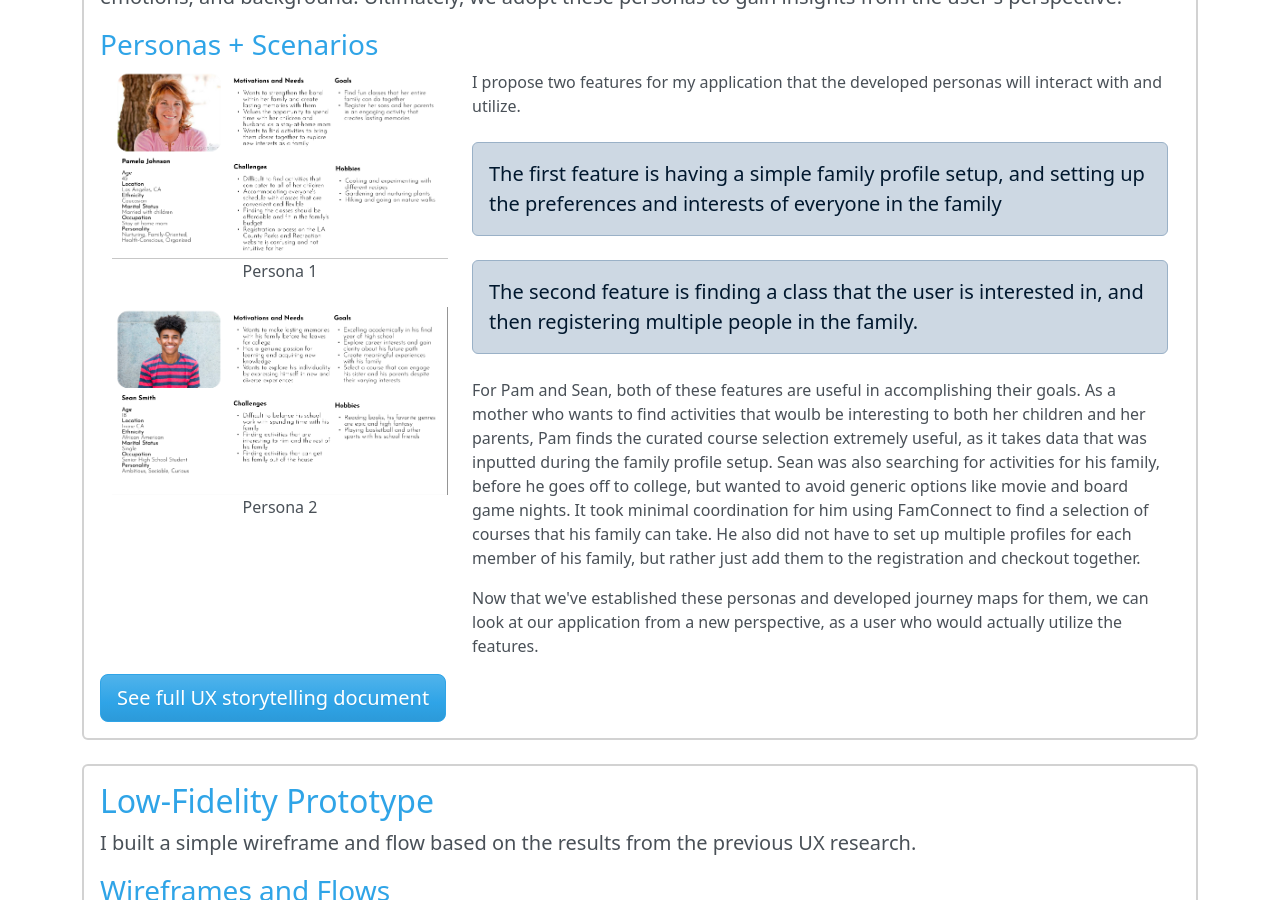
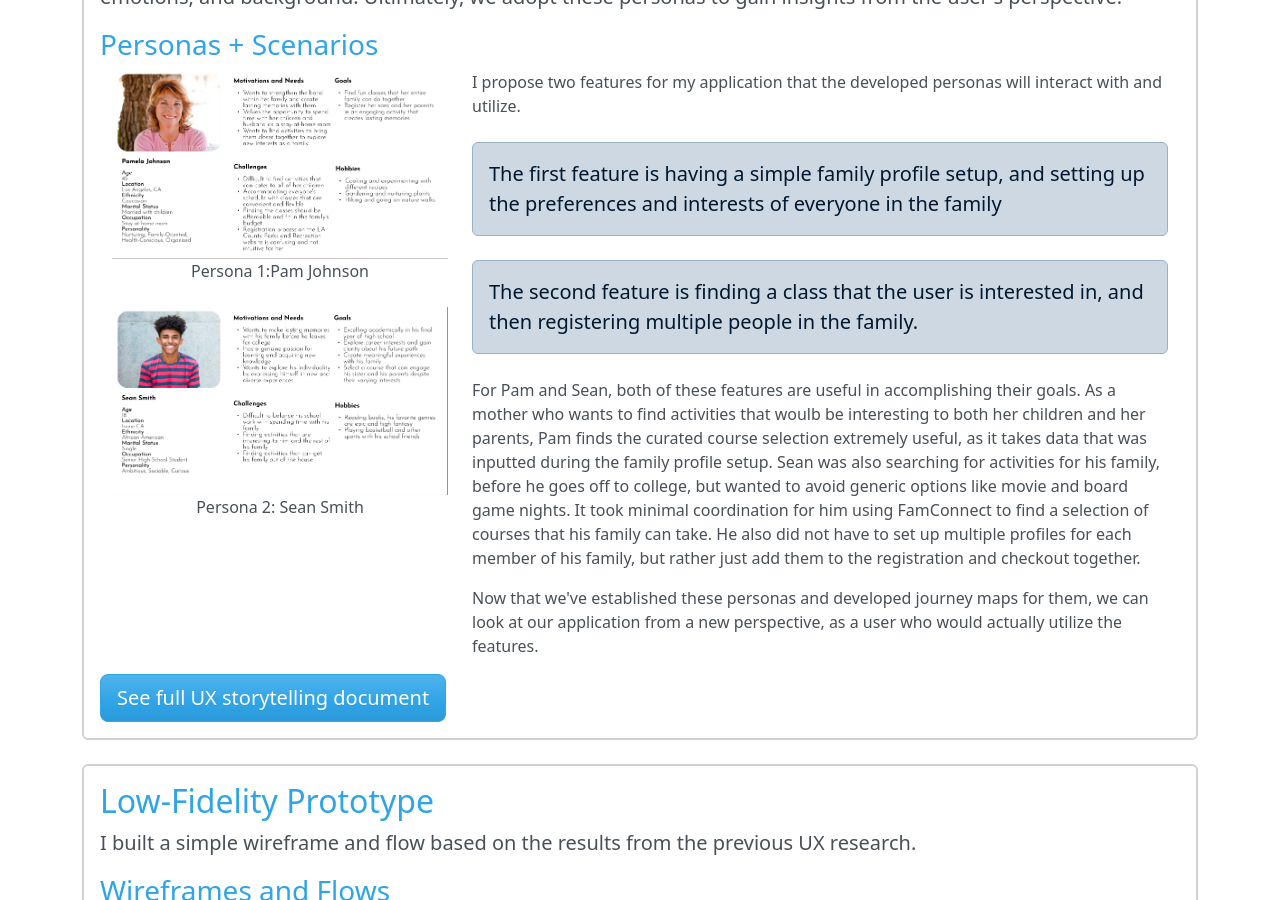
Before and after one commit to tylerhjyoun/DH110, a Jekyll site: the page ASSIGNMENT08/index.html, which Jekyll copies as it is, in a window 1280 px wide and 900 px high, scrolled down 2565 px. Built offline with Jekyll 4.4.1, drawn with Linux system fonts in a browser that asks for light colours.

Commit message:
Update index.html

```diff
--- a/ASSIGNMENT08/index.html
+++ b/ASSIGNMENT08/index.html
@@ -178,10 +178,10 @@
       <div class="row">
         <div class="col-4">
               <img class="img-fluid" src="../ASSIGNMENT04/p1.png" />
-              <p class="text-center mb-4"> Persona 1 </p>
+              <p class="text-center mb-4"> Persona 1:Pam Johnson </p>
 
               <img class="img-fluid" src="../ASSIGNMENT04/s1.png" />
-              <p class="text-center"> Persona 2 </p>
+              <p class="text-center"> Persona 2: Sean Smith </p>
 
 
         </div>
```
